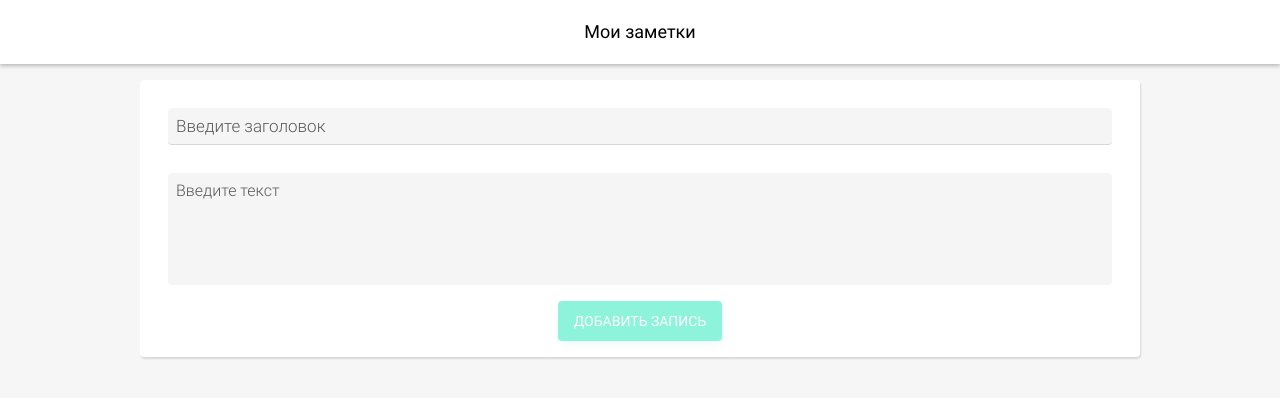
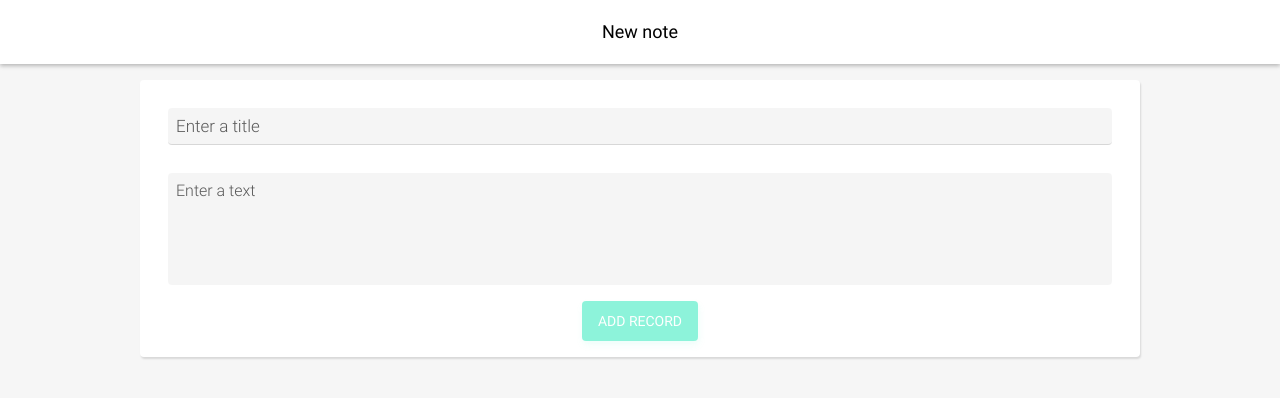
Before and after one commit to sezoid/mynotes-react, a React (Create React App) app: page / in a window 1280 px wide. Shown: the top 398 px of the page. Built offline with nearby package versions, Linux system fonts and the light colour scheme.

Commit message:
Added support for localization (settings will be added later)

```diff
--- a/src/App.js
+++ b/src/App.js
@@ -5,7 +5,7 @@ import Notes from './components/Notes';
 import Settings from './components/Settings';
 import Titlebar from './components/Titlebar';
 
-import Utils from './utils.js';
+import * as Language from './lang.json';
 
 import './App.css';
 
@@ -13,17 +13,18 @@ class App extends React.Component {
 	constructor(props) {
 		super(props);
 
-		const notes = JSON.parse(localStorage.getItem('notes'));
-		let initState = [];
-		if (notes !== null && notes !== undefined) {
-			initState = notes;
+		const savedNotes = JSON.parse(localStorage.getItem('notes'));
+		let notes = [];
+		if (savedNotes !== null && savedNotes !== undefined) {
+			notes = savedNotes;
 		} else {
-			initState = [];
+			notes = [];
 		};
 
 		this.state = {
 			activity: 'settings',
-			notes: initState
+			lang: 'en',
+			notes: notes
 		};
 	};
 
@@ -35,7 +36,8 @@ class App extends React.Component {
 	};
 
 	componentDidUpdate() {
-		localStorage.setItem('notes', JSON.stringify(this.state.notes));
+		const {notes} = this.state;
+		localStorage.setItem('notes', JSON.stringify(notes));
 	};
 
 	newNote = () => {
@@ -52,9 +54,9 @@ class App extends React.Component {
 	addNote = event => {
 		event.preventDefault();
 		const {notes} = this.state;
+
 		const newNote = JSON.parse(localStorage.getItem('newNote'));
-
-		newNote['date'] = Utils.Time(Date.now());
+		newNote['date'] = Date.now();
 
 		this.setState({
 			activity: 'default',
@@ -70,13 +72,20 @@ class App extends React.Component {
 	};
 
 	render() {
-		const {activity, notes} = this.state;
+		const {activity, lang, notes} = this.state;
 		return (
 			<div className='App'>
-				<Titlebar title={activity === 'default' ? 'Мои заметки' : (activity === 'settings' ? 'Настройки' : 'Мои заметки')} />
+				<Titlebar title={
+					activity === 'addNote' ?
+						Language[this.state.lang].title_add :
+						(activity === 'settings' ?
+							Language[this.state.lang].title_settings :
+							Language[this.state.lang].title
+						)
+					} />
 				{activity === 'addNote' || notes.length === 0 ? (
 					<div className='wrapper'>
-						<AddNote add={this.addNote} cancel={this.cancelNote} notes={notes} />
+						<AddNote add={this.addNote} cancel={this.cancelNote} lang={lang} notes={notes} />
 					</div>
 				) : (activity === 'settings' ? (
 					<div className='wrapper'>
@@ -84,12 +93,12 @@ class App extends React.Component {
 					</div>
 				) : (
 					<div className='wrapper'>
-						<Notes data={notes} delete={this.deleteNote} />
+						<Notes data={notes} delete={this.deleteNote} lang={lang} />
 						<input
 							className='Button NewNote'
 							onClick={this.newNote}
 							type='submit'
-							value='Новая запись'
+							value={Language[this.state.lang].button_new}
 						/>
 					</div>
 				))}
--- a/src/components/AddNote.jsx
+++ b/src/components/AddNote.jsx
@@ -1,4 +1,6 @@
 import React from 'react';
+
+import * as Language from '../lang.json';
 
 class AddNote extends React.Component {
 	constructor(props) {
@@ -29,7 +31,7 @@ class AddNote extends React.Component {
 	};
 
 	render() {
-		const notes = this.props.notes;
+		const {cancel, lang, notes} = this.props;
 		const {text, title} = this.state;
 		return (
 			<div className='AddNote'>
@@ -39,29 +41,29 @@ class AddNote extends React.Component {
 						autoComplete='off'
 						className='Title'
 						onChange={this.onChange}
-						placeholder='Введите заголовок'
+						placeholder={Language[lang].label_title}
 						required
 						type='text'
-						value={this.state.title}
+						value={title}
 					/>
 					<textarea
 						className='Text'
 						rows='5'
 						onChange={this.onChange}
-						placeholder='Введите текст'
+						placeholder={Language[lang].label_text}
 						required
-						value={this.state.text}
+						value={text}
 					></textarea>
 					<input
 						className='Button Submit'
 						disabled={text.length === 0 || title.length === 0 ? 'disabled' : null}
 						type='submit'
-						value='Добавить запись'
+						value={Language[lang].button_add}
 					/>
 				</form>
 				{notes.length !== 0 && notes !== null && notes !== undefined && notes !== [] ? (
-					<a className='Back' onClick={this.props.cancel}>
-						<img alt='Удалить запись' className='NoteDelete' src='/assets/icons/cross.svg' />
+					<a className='Back' onClick={cancel}>
+						<img alt={Language[lang].button_delete} className='NoteDelete' src='/assets/icons/cross.svg' />
 					</a>
 				) : (
 					null
--- a/src/components/NoteItem.jsx
+++ b/src/components/NoteItem.jsx
@@ -1,15 +1,19 @@
 import React from 'react';
 import {CopyToClipboard} from 'react-copy-to-clipboard';
+
+import Utils from '../utils.js';
+
+import * as Language from '../lang.json';
 
 const NoteItem = props => (
 	<li className='NoteItem' id={props.index}>
 		<h1 className='NoteTitle'>{props.title}</h1>
-		<span className='NoteDate'>{props.date}</span>
+		<span className='NoteDate'>{Utils.Time(props.date, props.lang)}</span>
 		<p className='NoteText'>{props.text}</p>
 		<CopyToClipboard text={`[${props.date}] ${props.title} \n\n ${props.text}`}>
-			<div className='NoteCopy'>Копировать</div>
+			<div className='NoteCopy'>{Language[props.lang].button_copy}</div>
 		</CopyToClipboard>
-		<img alt='Удалить запись' className='NoteDelete' onClick={props.delete} src='/assets/icons/cross.svg' />
+		<img alt={Language[props.lang].button_delete} className='NoteDelete' onClick={props.delete} src='/assets/icons/cross.svg' />
 	</li>
 );
 
--- a/src/components/Notes.jsx
+++ b/src/components/Notes.jsx
@@ -8,6 +8,7 @@ const Notes = props => (
 			<NoteItem
 				date={note.date}
 				delete={props.delete}
+				lang={props.lang}
 				index={index}
 				key={index}
 				text={note.text}
--- a/src/lang.json
+++ b/src/lang.json
@@ -1,14 +1,13 @@
 {
 	"en": {
-		"title": "My notes",
-		"title_add": "New note",
-		"date_format": "`${month} ${day} ${year}, ${hour}:${min}`",
-		"loading": "Loading…",
-		"button_add": "New record",
+		"button_add": "Add record",
+		"button_new": "New record",
 		"button_copy": "Copy",
 		"button_delete": "Remove record",
+		"date_format": "month day year, hour:min",
 		"label_title": "Enter a title",
 		"label_text": "Enter a text",
+		"loading": "Loading…",
 		"months": [
 			"January",
 			"February",
@@ -22,18 +21,20 @@
 			"October",
 			"November",
 			"December"
-		]
+		],
+		"title": "My notes",
+		"title_add": "New note",
+		"title_settings": "Settings"
 	},
 	"ru": {
-		"title": "Мои заметки",
-		"title_add": "Новая заметка",
-		"date_format": "`${day} ${month} ${year}, ${hour}:${min}`",
-		"loading": "Загрузка…",
-		"button_add": "Новая запись",
+		"button_add": "Добавить запись",
+		"button_new": "Новая запись",
 		"button_copy": "Скопировать",
 		"button_delete": "Удалить запись",
+		"date_format": "day month year, hour:min",
 		"label_title": "Введите заголовок",
 		"label_text": "Введите текст",
+		"loading": "Загрузка…",
 		"months": [
 			"января",
 			"февраля",
@@ -47,6 +48,9 @@
 			"октября",
 			"ноября",
 			"декабря"
-		]
+		],
+		"title": "Мои заметки",
+		"title_add": "Новая заметка",
+		"title_settings": "Настройки"
 	}
 }
--- a/src/utils.js
+++ b/src/utils.js
@@ -1,7 +1,9 @@
+import * as Language from './lang.json';
+
 class Utils extends (Object) {
-	static Time(eternity) {
+	static Time(eternity, lang) {
 		const unix = new Date(eternity),
-			months = ['января','февраля','марта','апреля','мая','июня','июля','августа','сентября','октября','ноября','декабря'],
+			months = Language[lang].months,
 			month = months[unix.getMonth()],
 			year = unix.getFullYear();
 		let date, day, hour, min;
@@ -17,8 +19,13 @@ class Utils extends (Object) {
 			min = unix.getMinutes();
 
 		unix === null ?
-			date = 'Загрузка…' :
-			date = `${day} ${month} ${year}, ${hour}:${min}`;
+			date = Language[lang].loading :
+			date = Language[lang].date_format
+				.replace('day', day)
+				.replace('hour', hour)
+				.replace('min', min)
+				.replace('month', month)
+				.replace('year', year)
 
 		return date;
 	};
```
Also changed, not shown: 1 other file (tests, documents, lock files or other folders).
